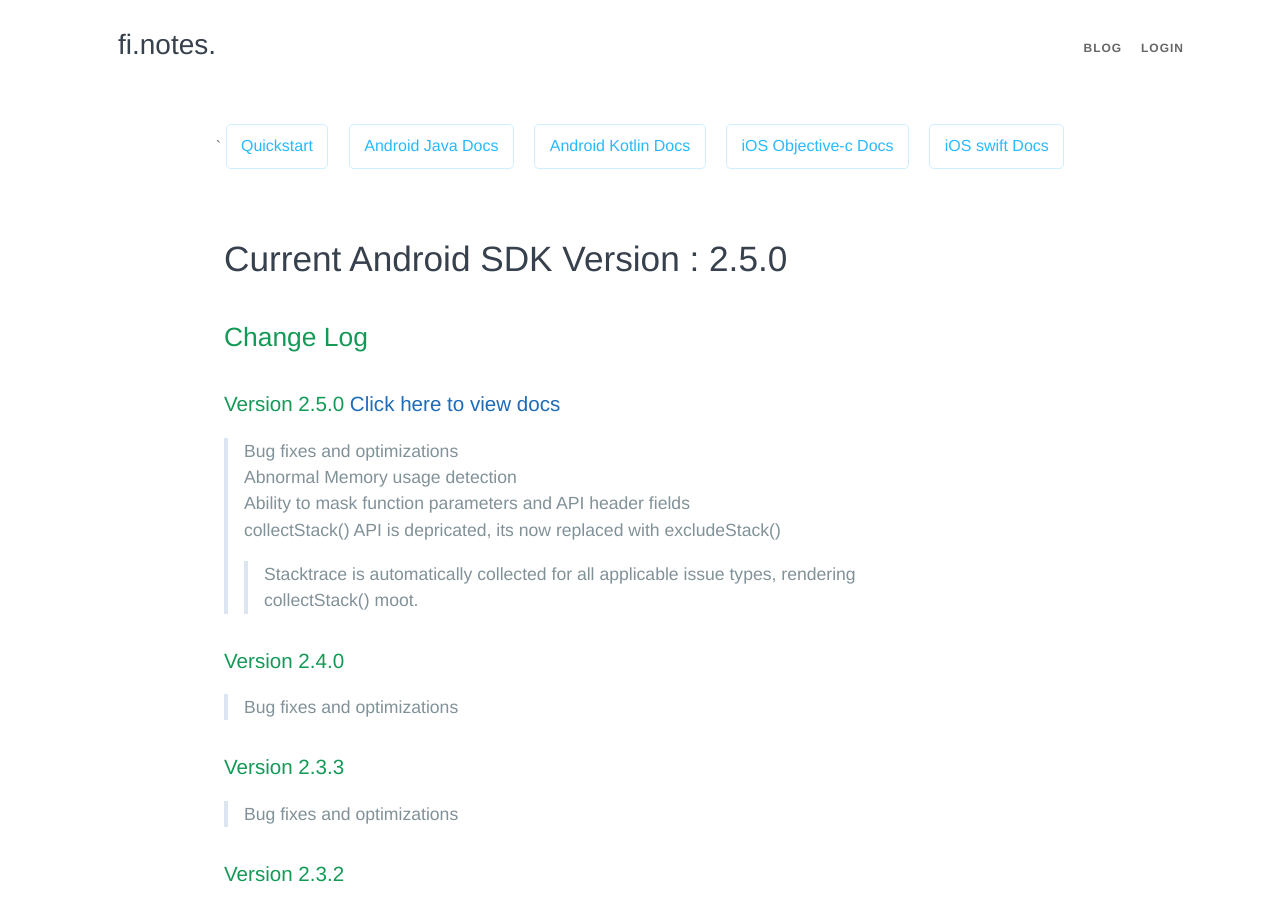
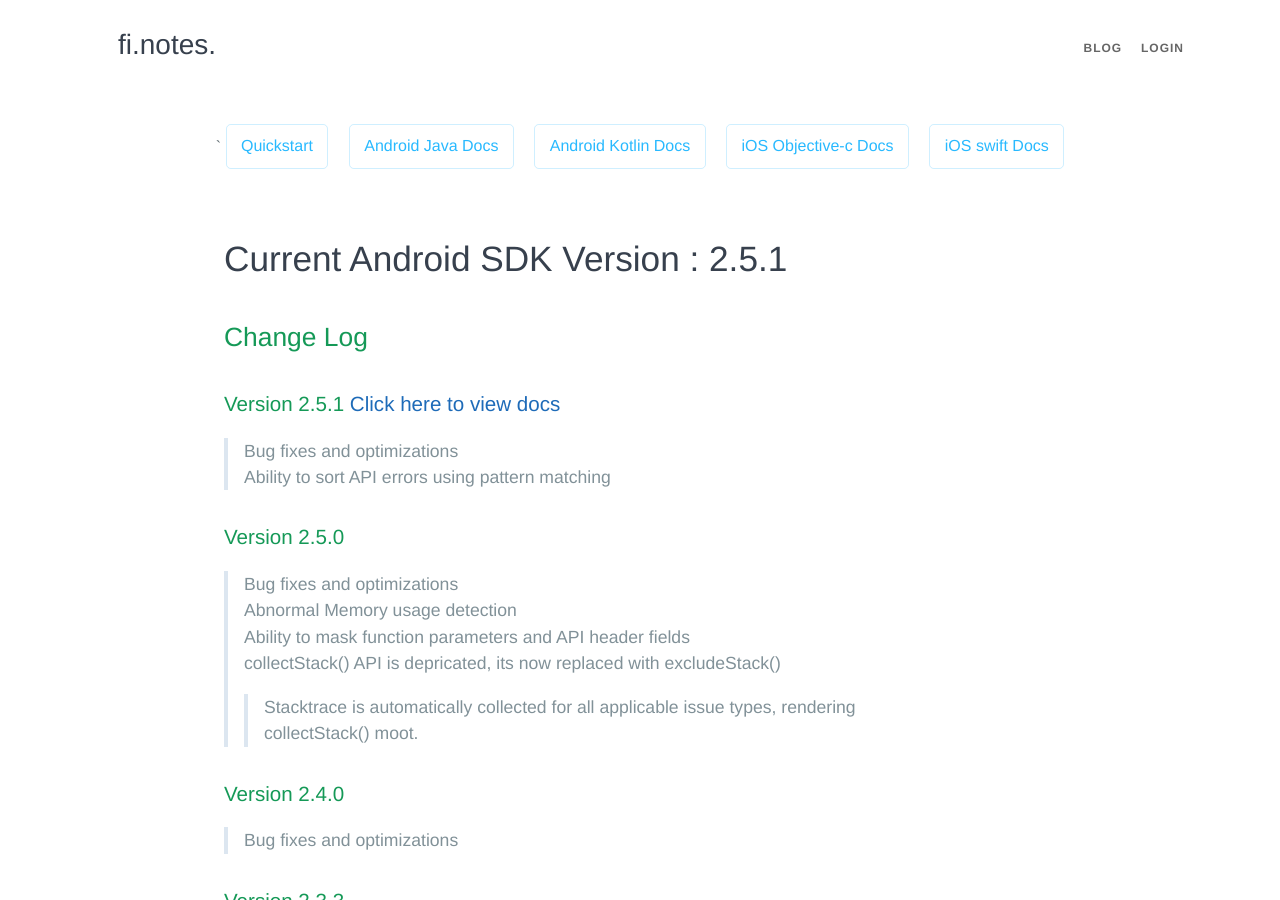
Before and after one commit to finotes/finotes.github.io, a Jekyll site: the page built from _posts/2018-01-22-android-change-log.md, in a window 1280 px wide and 900 px high. Built offline with Jekyll 4.4.1, drawn with Linux system fonts in a browser that asks for light colours; some web fonts are replaced; our own code applies the rules of GitHub Pages for plain Markdown files.

Commit message:
Update 2018-01-22-android-change-log.md

```diff
--- a/_posts/2018-01-22-android-change-log.md
+++ b/_posts/2018-01-22-android-change-log.md
@@ -1,15 +1,20 @@
 
 
-# Current Android SDK Version : 2.5.0
+# Current Android SDK Version : 2.5.1
 
 ## Change Log
 
-### Version 2.5.0 [Click here to view docs](https://finotes.github.io/2018/02/02/java-docs)
+### Version 2.5.1 [Click here to view docs](https://finotes.github.io/2018/02/02/java-docs)
+> Bug fixes and optimizations
+> Ability to sort API errors using pattern matching
+
+### Version 2.5.0
 > Bug fixes and optimizations
 > Abnormal Memory usage detection
 > Ability to mask function parameters and API header fields
 > collectStack() API is depricated, its now replaced with excludeStack()
 >> Stacktrace is automatically collected for all applicable issue types, rendering collectStack() moot.
+
 
 ### Version 2.4.0
 > Bug fixes and optimizations
```
